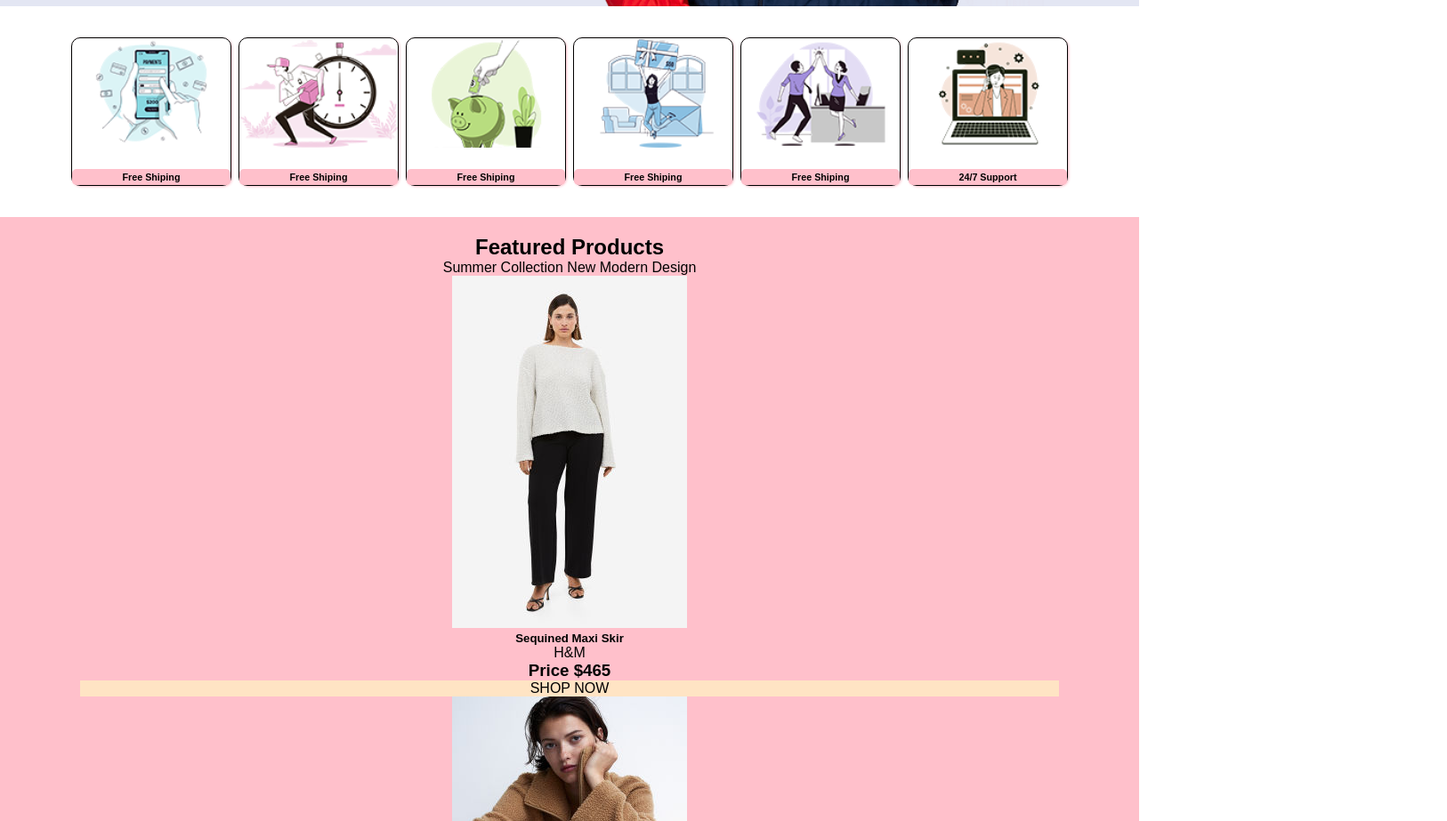
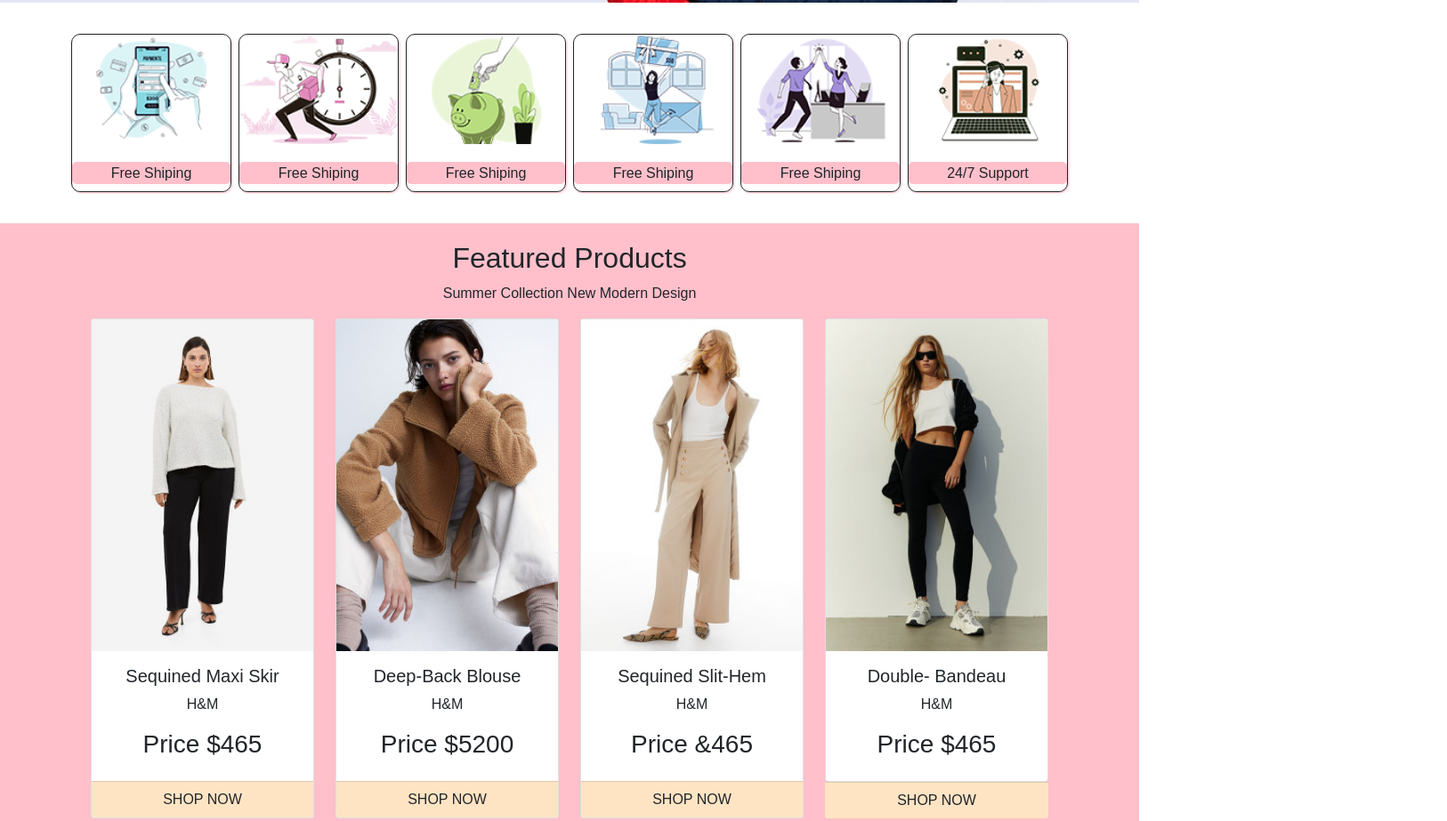
Before and after one commit to mhdajmal-k/she-1, a plain HTML site: page index.html in a window 1280 px wide. Shown: the part 813-1736 px from the top of the page at 89% size, 1626 px wide, since content can reach past the window. Drawn offline with nearby package versions, Linux system fonts and the light colour scheme; the site is published under a folder, as on GitHub Pages, so addresses that start at the root find nothing.

Commit message:
edited location

```diff
--- a/index.html
+++ b/index.html
@@ -5,7 +5,7 @@
     <meta charset="UTF-8">
     <meta name="viewport" content="width=device-width, initial-scale=1.0">
     <link rel="stylesheet" href="shestyle.css">
-    <link rel="stylesheet" href="/bootstrap/css/bootstrap.css">
+    <link rel="stylesheet" href="bootstrap/css/bootstrap.css">
     <link rel="icon" href="/New folder/68c329bbecc86e5ba0da286db57a698e--logos.jpg">
     <title>Document</title>
 </head>
@@ -16,6 +16,7 @@
     <section id="header">
         <a href="#">
             <img src="./New folder/68c329bbecc86e5ba0da286db57a698e--logos.jpg" class="logo" alt="error">
+            <img src="" alt="">
         </a>
 
         <div>
@@ -446,6 +447,7 @@
         integrity="sha384-C6RzsynM9kWDrMNeT87bh95OGNyZPhcTNXj1NW7RuBCsyN/o0jlpcV8Qyq46cDfL"
         crossorigin="anonymous"></script>
     <script src="she.js"></script>
+    <script src="bootstrap/js"></script>
 </body>
 
 </html>
```
